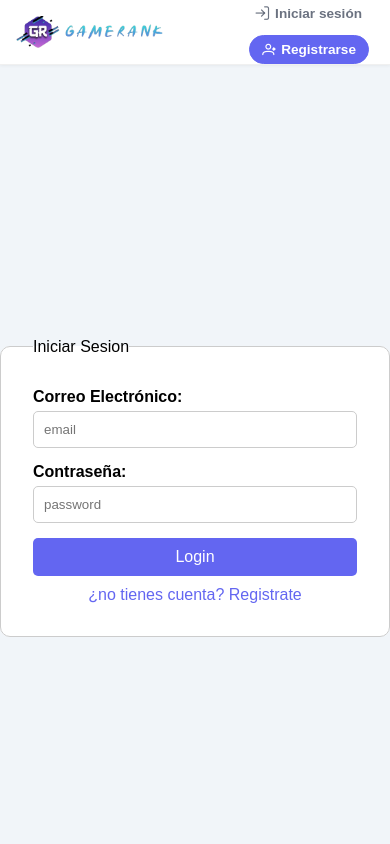
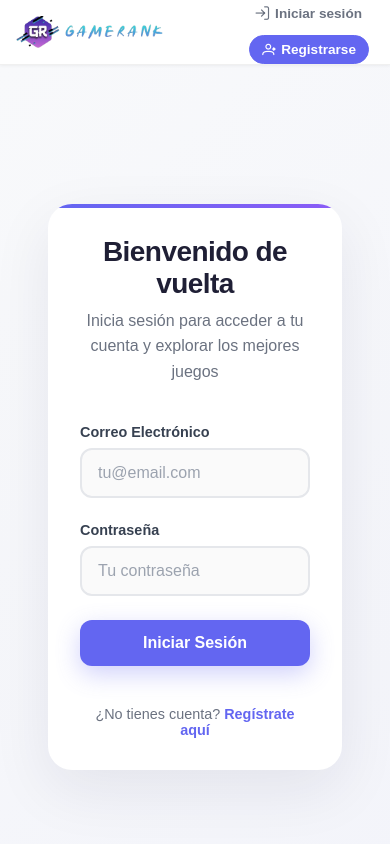
Before and after one commit to Alan3420/Game-Rank, a Vue app in the folder frontend/: page /login in a window 390 px wide. Shown: the top 844 px of the page. Built offline with nearby package versions, Linux system fonts and the light colour scheme.

Commit message:
Rediseño de las páginas de inicio de sesión y registro con nuevos estilos

```diff
--- a/frontend/src/view/login_user.vue
+++ b/frontend/src/view/login_user.vue
@@ -1,29 +1,42 @@
 <template>
+  <div class="login-page">
+    <div class="login-container">
+      <div class="login-header">
+        <h1 class="login-title">Bienvenido de vuelta</h1>
+        <p class="login-subtitle">Inicia sesión para acceder a tu cuenta y explorar los mejores juegos</p>
+      </div>
 
-  <body>
-    <fieldset>
-      <legend>Iniciar Sesion</legend>
+      <form @submit.prevent="handleLogin" class="login-form">
+        <div class="form-group">
+          <label for="email" class="form-label">Correo Electrónico</label>
+          <input type="email" id="email" v-model="email" placeholder="tu@email.com" class="form-input" required>
+        </div>
 
-      <form @submit.prevent="handleLogin">
-        <label for="email">Correo Electrónico:</label>
-        <input type="email" id="email" v-model="email" placeholder="email">
+        <div class="form-group">
+          <label for="passwd" class="form-label">Contraseña</label>
+          <input type="password" id="passwd" v-model="password" placeholder="Tu contraseña" class="form-input" required>
+        </div>
 
-        <label for="passwd">Contraseña:</label>
-        <input type="password" id="passwd" v-model="password" placeholder="password">
-
-        <button type="submit" :disabled="loading">
-          <span v-if="!loading">Login</span>
+        <button type="submit" :disabled="loading" class="btn btn-primary">
+          <span v-if="!loading">Iniciar Sesión</span>
           <span v-else class="dots-loader">
             <span></span>
             <span></span>
             <span></span>
           </span>
         </button>
-        <a href="/register">¿no tienes cuenta? Registrate</a>
-        <p class="informacion"></p>
+
+        <div v-if="errorMessage" class="error-message">
+          <i class="pi pi-exclamation-triangle"></i>
+          {{ errorMessage }}
+        </div>
+
+        <div class="login-footer">
+          <p>¿No tienes cuenta? <router-link to="/register" class="link">Regístrate aquí</router-link></p>
+        </div>
       </form>
-    </fieldset>
-  </body>
+    </div>
+  </div>
 </template>
 
 <script>
@@ -35,18 +48,18 @@ export default {
     return {
       email: "",
       password: "",
-      loading: false
-
+      loading: false,
+      errorMessage: ""
     }
   },
   methods: {
     async handleLogin() {
       try {
-        this.loading = true
-        const response = await login(this.email, this.password)
+        this.loading = true;
+        this.errorMessage = "";
+        const response = await login(this.email, this.password);
 
-
-        await new Promise(resolve => setTimeout(resolve, 2000))
+        await new Promise(resolve => setTimeout(resolve, 2000));
 
         console.log("Inicio de Sesion correcto");
 
@@ -54,28 +67,17 @@ export default {
 
         this.$router.push('/content/overview');
 
-
       } catch (error) {
         if(error.response && error.response.status === 401){
-
-          await new Promise(resolve => setTimeout(resolve, 2000))
-          let classInfo = document.querySelector(".informacion")
-          classInfo.id = "info";
-
-          let info = document.getElementById("info")
-
-          info.textContent = error.response.data.message
+          await new Promise(resolve => setTimeout(resolve, 2000));
+          this.errorMessage = error.response.data.message;
           console.log(error.response.data.message);
-
-        }
-        else{
+        } else {
           console.log("Error:", error.message);
         }
+      } finally {
+        this.loading = false;
       }
-      finally {
-        this.loading = false
-      }
-
     }
   }
 }
@@ -83,65 +85,195 @@ export default {
 
 
 <style scoped>
-body {
+.login-page {
   min-height: 100vh;
+  background: linear-gradient(135deg, #f8f9fb 0%, #f3f4fa 100%);
   display: flex;
+  align-items: center;
   justify-content: center;
-  align-items: center;
-
+  padding: 2rem;
 }
 
-fieldset {
-  border: 1px solid #ccc;
-  border-radius: 10px;
-  padding: 2rem;
+.login-container {
+  background: white;
+  border-radius: 24px;
+  padding: 3rem;
+  box-shadow: 0 20px 60px rgba(20, 21, 63, 0.08);
   width: 100%;
-  max-width: 400px;
-  background: white;
+  max-width: 420px;
+  position: relative;
+  overflow: hidden;
 }
 
-form {
+.login-container::before {
+  content: '';
+  position: absolute;
+  top: 0;
+  left: 0;
+  right: 0;
+  height: 4px;
+  background: linear-gradient(90deg, #6366f1, #8b5cf6);
+}
+
+.login-header {
+  text-align: center;
+  margin-bottom: 2.5rem;
+}
+
+.login-title {
+  margin: 0 0 0.5rem 0;
+  font-size: 2rem;
+  font-weight: 900;
+  color: #1f1f35;
+  letter-spacing: -0.02em;
+}
+
+.login-subtitle {
+  margin: 0;
+  color: #6b7280;
+  font-size: 1rem;
+  line-height: 1.6;
+}
+
+.login-form {
   display: flex;
   flex-direction: column;
+  gap: 1.5rem;
 }
 
-label {
-  margin-bottom: 5px;
-  font-weight: bold;
+.form-group {
+  display: flex;
+  flex-direction: column;
+  gap: 0.5rem;
 }
 
-input {
-  margin-bottom: 15px;
-  padding: 10px;
-  border: 1px solid #ccc;
-  border-radius: 5px;
+.form-label {
+  font-weight: 600;
+  color: #374151;
+  font-size: 0.9rem;
 }
 
-button {
-  background-color: #6366f1;
-  color: #ffffff;
-  padding: 10px;
+.form-input {
+  padding: 0.875rem 1rem;
+  border: 2px solid #e5e7eb;
+  border-radius: 12px;
   font-size: 1rem;
-  border: none;
-  border-radius: 5px;
-  cursor: pointer;
-  transition: 0.25s;
+  transition: all 0.3s ease;
+  background: #fafafa;
 }
 
-button:hover {
-  background-color: #4f46e5;
-  transform: translateY(-2px);
+.form-input:focus {
+  outline: none;
+  border-color: #6366f1;
+  background: white;
+  box-shadow: 0 0 0 3px rgba(99, 102, 241, 0.1);
 }
 
-a {
-  margin-top: 10px;
-  text-align: center;
-  text-decoration: none;
-  color: #6366f1;
-  transition: 0.2s;
+.form-input::placeholder {
+  color: #9ca3af;
 }
 
-a:hover {
-  transform: scale(1.05);
+.btn {
+  display: inline-flex;
+  align-items: center;
+  justify-content: center;
+  gap: 8px;
+  padding: 0.875rem 2rem;
+  border: none;
+  border-radius: 12px;
+  font-weight: 700;
+  font-size: 1rem;
+  cursor: pointer;
+  transition: all 0.3s ease;
+  position: relative;
+  overflow: hidden;
+}
+
+.btn:disabled {
+  opacity: 0.7;
+  cursor: not-allowed;
+}
+
+.btn-primary {
+  background: #6366f1;
+  color: white;
+  box-shadow: 0 8px 25px rgba(99, 102, 241, 0.3);
+}
+
+.btn-primary:hover:not(:disabled) {
+  transform: translateY(-2px);
+  box-shadow: 0 12px 35px rgba(99, 102, 241, 0.4);
+}
+
+.dots-loader {
+  display: flex;
+  gap: 4px;
+  align-items: center;
+}
+
+.dots-loader span {
+  width: 6px;
+  height: 6px;
+  border-radius: 50%;
+  background: currentColor;
+  animation: dots 1.4s infinite ease-in-out both;
+}
+
+.dots-loader span:nth-child(1) { animation-delay: -0.32s; }
+.dots-loader span:nth-child(2) { animation-delay: -0.16s; }
+
+@keyframes dots {
+  0%, 80%, 100% {
+    transform: scale(0);
+  }
+  40% {
+    transform: scale(1);
+  }
+}
+
+.error-message {
+  display: flex;
+  align-items: center;
+  gap: 0.5rem;
+  padding: 0.75rem 1rem;
+  background: #fef2f2;
+  color: #dc2626;
+  border-radius: 8px;
+  font-size: 0.9rem;
+  border: 1px solid #fecaca;
+}
+
+.login-footer {
+  text-align: center;
+  margin-top: 1rem;
+}
+
+.login-footer p {
+  margin: 0;
+  color: #6b7280;
+  font-size: 0.9rem;
+}
+
+.link {
+  color: #6366f1;
+  text-decoration: none;
+  font-weight: 600;
+  transition: color 0.3s ease;
+}
+
+.link:hover {
+  color: #4f46e5;
+  text-decoration: underline;
+}
+
+@media (max-width: 480px) {
+  .login-container {
+    padding: 2rem;
+    margin: 1rem;
+  }
+
+  .login-title {
+    font-size: 1.75rem;
+  }
 }
 </style>
--- a/frontend/src/view/register_user.vue
+++ b/frontend/src/view/register_user.vue
@@ -1,38 +1,53 @@
 <template>
-  <div class="register-container">
-    <fieldset>
-      <legend>Registrarse</legend>
+  <div class="register-page">
+    <div class="register-container">
+      <div class="register-header">
+        <h1 class="register-title">Únete a Game Rank</h1>
+        <p class="register-subtitle">Crea tu cuenta para acceder a reseñas, favoritos y mucho más</p>
+      </div>
 
-      <form @submit.prevent="handleRegister">
+      <form @submit.prevent="handleRegister" class="register-form">
+        <div class="form-row">
+          <div class="form-group">
+            <label for="name" class="form-label">Nombre</label>
+            <input id="name" v-model="name" type="text" placeholder="Tu nombre" class="form-input" required>
+          </div>
 
-        <label for="name">Nombre:</label>
-        <input id="name" v-model="name" type="text" required>
+          <div class="form-group">
+            <label for="last_name" class="form-label">Apellidos</label>
+            <input id="last_name" v-model="last_name" type="text" placeholder="Tus apellidos" class="form-input" required>
+          </div>
+        </div>
 
-        <label for="last_name">Apellidos:</label>
-        <input id="last_name" v-model="last_name" type="text" required>
+        <div class="form-group">
+          <label for="email" class="form-label">Correo Electrónico</label>
+          <input id="email" v-model="email" type="email" placeholder="tu@email.com" class="form-input" required>
+        </div>
 
-        <label for="email">Correo Electrónico:</label>
-        <input id="email" v-model="email" type="email" required>
+        <div class="form-group">
+          <label for="password" class="form-label">Contraseña</label>
+          <input id="password" v-model="password" type="password" placeholder="Mínimo 6 caracteres" class="form-input" required>
+        </div>
 
-        <label for="password">Contraseña:</label>
-        <input id="password" v-model="password" type="password" required>
-
-        <button type="submit" :disabled="loading">
-          <span v-if="!loading">Crear cuenta</span>
+        <button type="submit" :disabled="loading" class="btn btn-primary">
+          <span v-if="!loading">Crear Cuenta</span>
           <span v-else class="dots-loader">
             <span></span>
             <span></span>
             <span></span>
           </span>
         </button>
-        <p class="informacion"></p>
 
-        <a href="/login" @click.prevent="$router.push('/login')">
-          Volver al login
-        </a>
+        <div v-if="errorMessage" class="error-message">
+          <i class="pi pi-exclamation-triangle"></i>
+          {{ errorMessage }}
+        </div>
 
+        <div class="register-footer">
+          <p>¿Ya tienes cuenta? <router-link to="/login" class="link">Inicia sesión</router-link></p>
+        </div>
       </form>
-    </fieldset>
+    </div>
   </div>
 </template>
 
@@ -46,40 +61,30 @@ export default {
       last_name: "",
       email: "",
       password: "",
-      loading: false
+      loading: false,
+      errorMessage: ""
     };
   },
   methods: {
     async handleRegister() {
-
       try {
         this.loading = true;
+        this.errorMessage = "";
         const response = await register(this.name, this.last_name, this.email, this.password);
         console.log("Usuario creado:", response);
-        await new Promise(resolve => setTimeout(resolve, 2000))
+        await new Promise(resolve => setTimeout(resolve, 2000));
 
         this.$router.push('/login');
       } catch (error) {
         if (error.response && error.response.status === 409) {
-          await new Promise(resolve => setTimeout(resolve, 2000))
-          let classInfo = document.querySelector(".informacion")
-          classInfo.id = "info";
-
-
-          let info = document.getElementById("info")
-
-          info.textContent = error.response.data.message
+          await new Promise(resolve => setTimeout(resolve, 2000));
+          this.errorMessage = error.response.data.message;
           console.log(error.response.data.message);
-
-
-        }
-         else {
+        } else {
           console.log("Error:", error.message);
         }
-      }
-      finally {
+      } finally {
         this.loading = false;
-
       }
     }
   }
@@ -87,67 +92,202 @@ export default {
 </script>
 
 <style scoped>
+.register-page {
+  min-height: 100vh;
+  background: linear-gradient(135deg, #f8f9fb 0%, #f3f4fa 100%);
+  display: flex;
+  align-items: center;
+  justify-content: center;
+  padding: 2rem;
+}
 
 .register-container {
-  display: flex;
-  justify-content: center;
-  align-items: center;
-  min-height: 100vh;
-  background: #f1f5f9;
+  background: white;
+  border-radius: 24px;
+  padding: 3rem;
+  box-shadow: 0 20px 60px rgba(20, 21, 63, 0.08);
+  width: 100%;
+  max-width: 480px;
+  position: relative;
+  overflow: hidden;
 }
 
-fieldset {
-  border: 1px solid #ccc;
-  border-radius: 10px;
-  padding: 2rem;
-  width: 100%;
-  max-width: 400px;
-  background: white;
+.register-container::before {
+  content: '';
+  position: absolute;
+  top: 0;
+  left: 0;
+  right: 0;
+  height: 4px;
+  background: linear-gradient(90deg, #6366f1, #8b5cf6);
 }
 
-form {
+.register-header {
+  text-align: center;
+  margin-bottom: 2.5rem;
+}
+
+.register-title {
+  margin: 0 0 0.5rem 0;
+  font-size: 2rem;
+  font-weight: 900;
+  color: #1f1f35;
+  letter-spacing: -0.02em;
+}
+
+.register-subtitle {
+  margin: 0;
+  color: #6b7280;
+  font-size: 1rem;
+  line-height: 1.6;
+}
+
+.register-form {
   display: flex;
   flex-direction: column;
+  gap: 1.5rem;
 }
 
-label {
-  margin-bottom: 5px;
-  font-weight: bold;
+.form-row {
+  display: grid;
+  grid-template-columns: 1fr;
+  gap: 1rem;
 }
 
-input {
-  margin-bottom: 15px;
-  padding: 10px;
-  border: 1px solid #ccc;
-  border-radius: 5px;
+.form-group {
+  display: flex;
+  flex-direction: column;
+  gap: 0.5rem;
 }
 
-button {
-  background-color: #6366f1;
-  color: #ffffff;
-  padding: 10px;
-  font-size: 1rem;
-  border: none;
-  border-radius: 5px;
-  cursor: pointer;
-  transition: 0.25s;
+.form-label {
+  font-weight: 600;
+  color: #374151;
+  font-size: 0.9rem;
 }
 
-button:hover {
-  background-color: #4f46e5;
-  transform: translateY(-2px);
+.form-input {
+  padding: 0.875rem 1rem;
+  border: 2px solid #e5e7eb;
+  border-radius: 12px;
+  font-size: 1rem;
+  transition: all 0.3s ease;
+  background: #fafafa;
 }
 
-a {
-  margin-top: 10px;
-  text-align: center;
-  text-decoration: none;
-  color: #6366f1;
-  transition: 0.2s;
+.form-input:focus {
+  outline: none;
+  border-color: #6366f1;
+  background: white;
+  box-shadow: 0 0 0 3px rgba(99, 102, 241, 0.1);
 }
 
-a:hover {
-  transform: scale(1.05);
+.form-input::placeholder {
+  color: #9ca3af;
 }
 
+.btn {
+  display: inline-flex;
+  align-items: center;
+  justify-content: center;
+  gap: 8px;
+  padding: 0.875rem 2rem;
+  border: none;
+  border-radius: 12px;
+  font-weight: 700;
+  font-size: 1rem;
+  cursor: pointer;
+  transition: all 0.3s ease;
+  position: relative;
+  overflow: hidden;
+}
+
+.btn:disabled {
+  opacity: 0.7;
+  cursor: not-allowed;
+}
+
+.btn-primary {
+  background: #6366f1;
+  color: white;
+  box-shadow: 0 8px 25px rgba(99, 102, 241, 0.3);
+}
+
+.btn-primary:hover:not(:disabled) {
+  transform: translateY(-2px);
+  box-shadow: 0 12px 35px rgba(99, 102, 241, 0.4);
+}
+
+.dots-loader {
+  display: flex;
+  gap: 4px;
+  align-items: center;
+}
+
+.dots-loader span {
+  width: 6px;
+  height: 6px;
+  border-radius: 50%;
+  background: currentColor;
+  animation: dots 1.4s infinite ease-in-out both;
+}
+
+.dots-loader span:nth-child(1) { animation-delay: -0.32s; }
+.dots-loader span:nth-child(2) { animation-delay: -0.16s; }
+
+@keyframes dots {
+  0%, 80%, 100% {
+    transform: scale(0);
+  }
+  40% {
+    transform: scale(1);
+  }
+}
+
+.error-message {
+  display: flex;
+  align-items: center;
+  gap: 0.5rem;
+  padding: 0.75rem 1rem;
+  background: #fef2f2;
+  color: #dc2626;
+  border-radius: 8px;
+  font-size: 0.9rem;
+  border: 1px solid #fecaca;
+}
+
+.register-footer {
+  text-align: center;
+  margin-top: 1rem;
+}
+
+.register-footer p {
+  margin: 0;
+  color: #6b7280;
+  font-size: 0.9rem;
+}
+
+.link {
+  color: #6366f1;
+  text-decoration: none;
+  font-weight: 600;
+  transition: color 0.3s ease;
+}
+
+.link:hover {
+  color: #4f46e5;
+  text-decoration: underline;
+}
+
+@media (max-width: 640px) {
+
+  .register-container {
+    padding: 2rem;
+    margin: 1rem;
+  }
+
+  .register-title {
+    font-size: 1.75rem;
+  }
+}
 </style>
```
